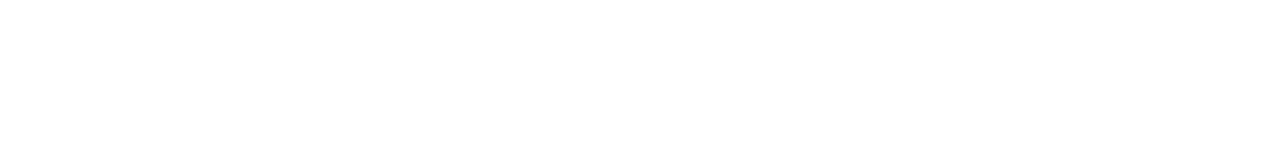
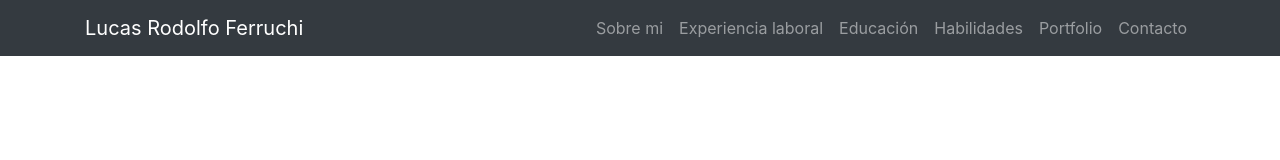
Before and after one commit to LucasFerruchi/cvOdontoLucasFerruchi, a plain HTML site: page index.html in a window 1280 px wide. Drawn offline with Linux system fonts and the light colour scheme.

Commit message:
agrego navbar

```diff
--- a/index.html
+++ b/index.html
@@ -11,6 +11,50 @@
 </head>
 
 <body>
+    <header>
+        <nav class="navbar navbar-expand-lg navbar-dark bg-dark">
+            <div class="container">
+
+                <a class="navbar-brand" href="index.html">Lucas Rodolfo Ferruchi</a>
+                <button class="navbar-toggler" type="button" data-toggle="collapse" data-target="#navbarSupportedContent" aria-controls="navbarSupportedContent" aria-expanded="false" aria-label="Toggle navigation">
+                  <span class="navbar-toggler-icon"></span>
+                </button>
+
+                <div class="collapse navbar-collapse" id="navbarSupportedContent">
+                    <ul class="navbar-nav ml-auto">
+                        <li class="nav-item">
+                            <a class="nav-link" href="#">Sobre mi</a>
+                        </li>
+                        <li class="nav-item">
+                            <!--no agregar esta línea si no hay experiencia laboral-->
+                            <a class="nav-link" href="#">Experiencia laboral</a>
+                        </li>
+                        <li class="nav-item">
+                            <a class="nav-link" href="#">Educación</a>
+                        </li>
+                        <li class="nav-item">
+                            <a class="nav-link" href="#">Habilidades</a>
+                        </li>
+                        <li class="nav-item">
+                            <a class="nav-link" href="#">Portfolio</a>
+                        </li>
+                        <li class="nav-item">
+                            <a class="nav-link" href="#">Contacto</a>
+                        </li>
+
+
+                    </ul>
+                </div>
+            </div>
+
+        </nav>
+
+    </header>
+    <main>
+
+    </main>
+    <footer></footer>
+
     <script src="js/jquery-3.5.1.min.js"></script>
     <script src="js/popper.min.js"></script>
     <script src="js/bootstrap.min.js"></script>
```
